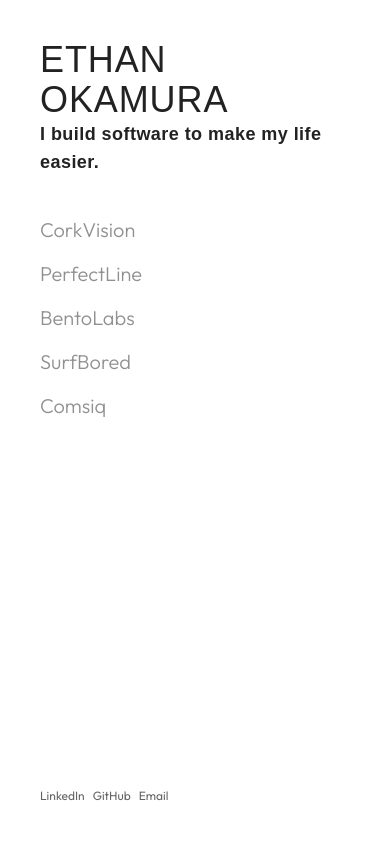
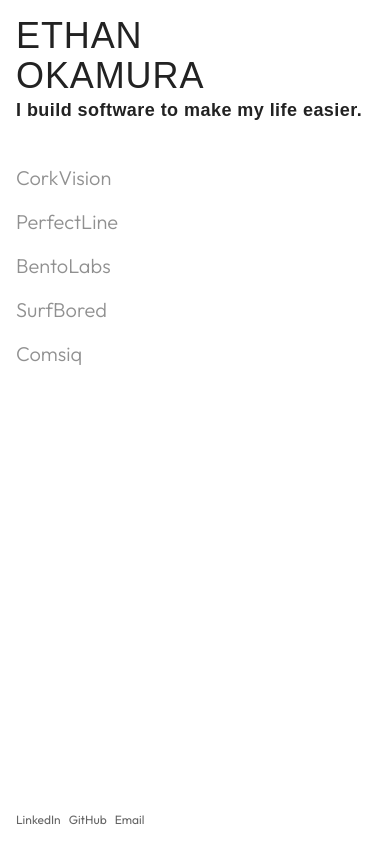
Before and after one commit to ethanokamura/portfolio, a React (Vite) app: page / in a window 390 px wide. Built offline with nearby package versions, Linux system fonts and the light colour scheme; a web font is replaced by a local one.

Commit message:
slightly better mobile experience

```diff
--- a/src/App.tsx
+++ b/src/App.tsx
@@ -28,7 +28,7 @@ export default function App() {
 
   if (selectedExperience) {
     return (
-      <main className="px-10 py-10 animate-fade-in-up w-full max-w-4xl mx-auto space-y-10">
+      <main className="p-4 sm:p-10 pb-20 animate-fade-in-up w-full max-w-4xl mx-auto space-y-10">
         <button
           className="inline-flex items-center gap-2 text-base-content/50 underline mb-10"
           onClick={() => handleSelectedExperience(undefined)}
@@ -91,7 +91,7 @@ export default function App() {
 
   return (
     <div>
-      <main className="px-10 py-10 sm:py-20 animate-fade-in-up w-full relative h-screen max-w-4xl mx-auto space-y-10 sm:space-y-20">
+      <main className="p-4 sm:p-10 pb-20 animate-fade-in-up w-full relative h-screen max-w-4xl mx-auto space-y-10 sm:space-y-20">
         <div className="relative ">
           <h1 className="text-4xl md:text-6xl lg:text-9xl transition-all ease-linear duration-300">
             ETHAN
@@ -120,7 +120,7 @@ export default function App() {
             </button>
           ))}
         </div>
-        <footer className="w-full flex text-xs sm:text-sm absolute bottom-0 left-0 pb-10 sm:px-0 px-10 justify-start sm:justify-end gap-2 sm:gap-10 text-base-content/70">
+        <footer className="w-full flex text-xs sm:text-sm absolute bottom-0 left-0 p-4 sm:p-10 justify-start sm:justify-end gap-2 sm:gap-10 text-base-content/70">
           <a href="https://www.linkedin.com/in/ethan-okamura/" target="_blank">
             LinkedIn
           </a>
```
